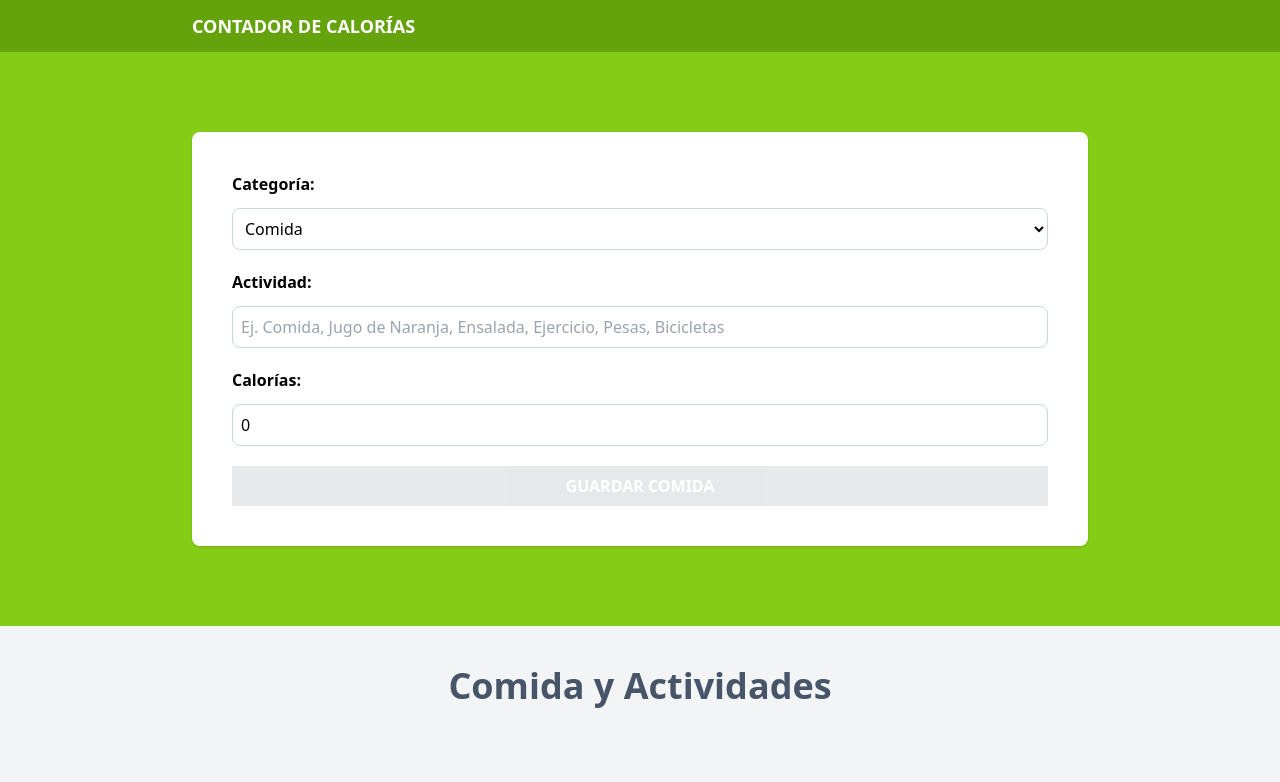
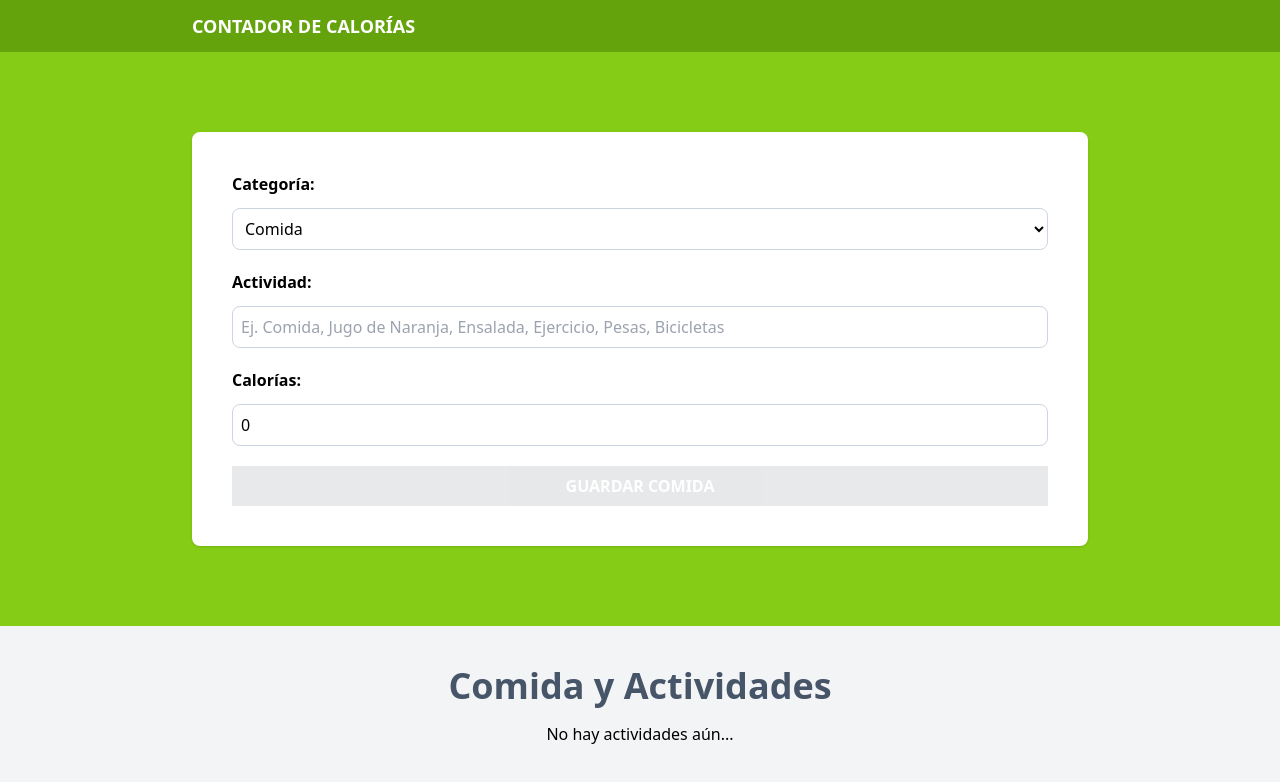
Before and after one commit to PeterGabrielVE/calorie-tracker, a React (Vite) app: page / in a window 1280 px wide. Shown: the top 782 px of the page. Built offline with nearby package versions, Linux system fonts and the light colour scheme.

Commit message:
validar contenido

```diff
--- a/src/components/ActivityList.tsx
+++ b/src/components/ActivityList.tsx
@@ -12,11 +12,14 @@
 
     const categoryName = useMemo(() => (category:  Activity['category'])=> categories.map( cat => cat.id === category ? cat.name : '' ), [] )
 
+    const isEmptyActivities = useMemo(()  => activities.length === 0, [activities]);
   return (
     <>
         <h2 className='text-4xl font-bold text-slate-600 text-center'>Comida y Actividades</h2>
 
-        {activities.map( activity => (
+        {isEmptyActivities ? <p className="text-center my-4">No hay actividades aún...</p> :
+
+        activities.map( activity => (
             <div key={activity.id} className="px-5 py-10 bg-white mt-5 flex justify-between">
                <div className="space-y-2 relative">
                     <p className={`absolute -top-8 -left-8 px-10 py-2 text-white uppercase font-bold ${ activity.category=== 1 ? 'bg-lime-500' : 'bg-orange-500' }`} >
```
